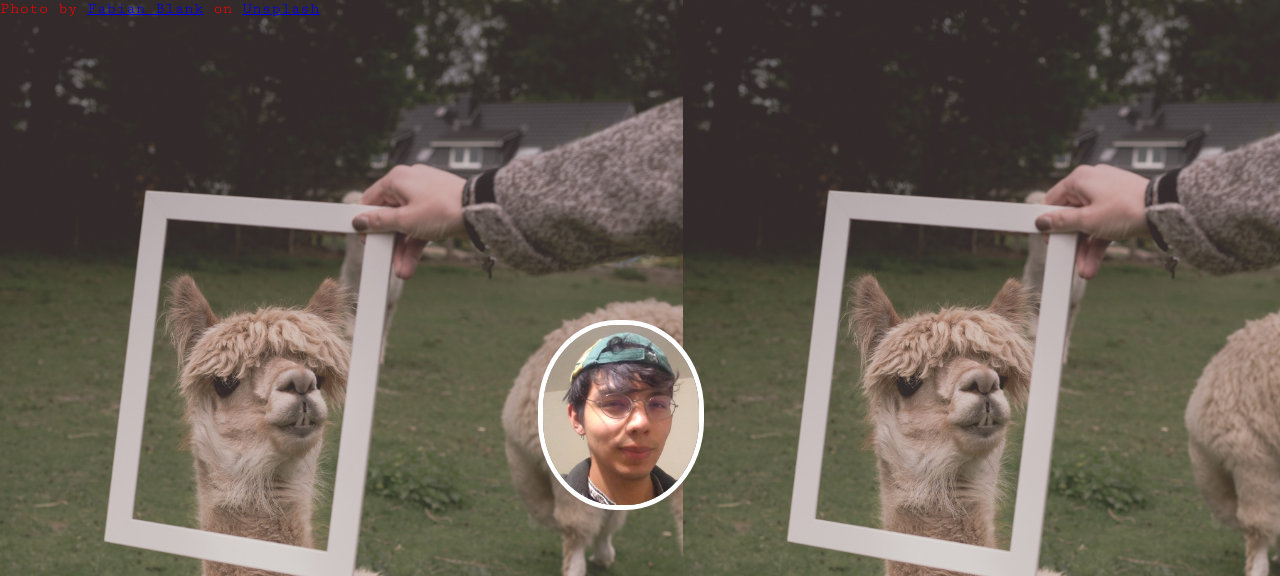
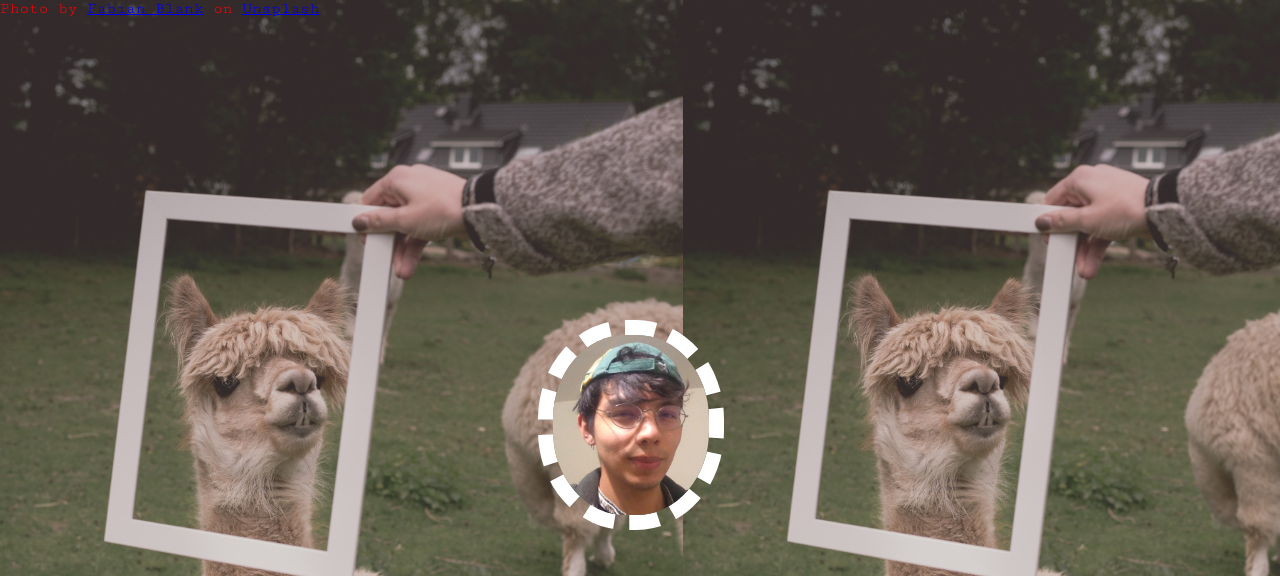
Before and after one commit to pavberet/cv, a plain HTML site: page index.html in a window 1280 px wide. Shown: the top 576 px of the page. Drawn offline with Linux system fonts and the light colour scheme.

Commit message:
Cambio estilo borde

```diff
--- a/estiloPrincipal.css
+++ b/estiloPrincipal.css
@@ -16,7 +16,8 @@ body, html {
   top: 40%;
   left : 42%;
   border-radius: 47%;
-  border: 5px solid white;
+  border: 15px solid white;
+  border-style: dashed;
 }
 
 .titulopp {
```
